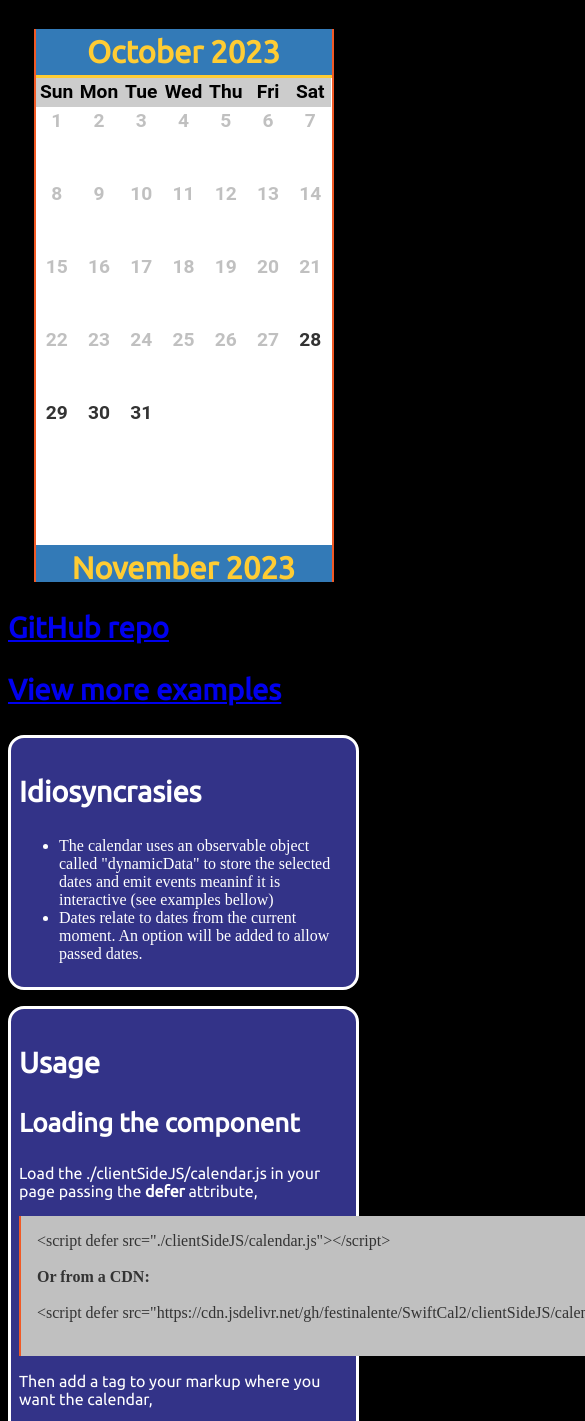
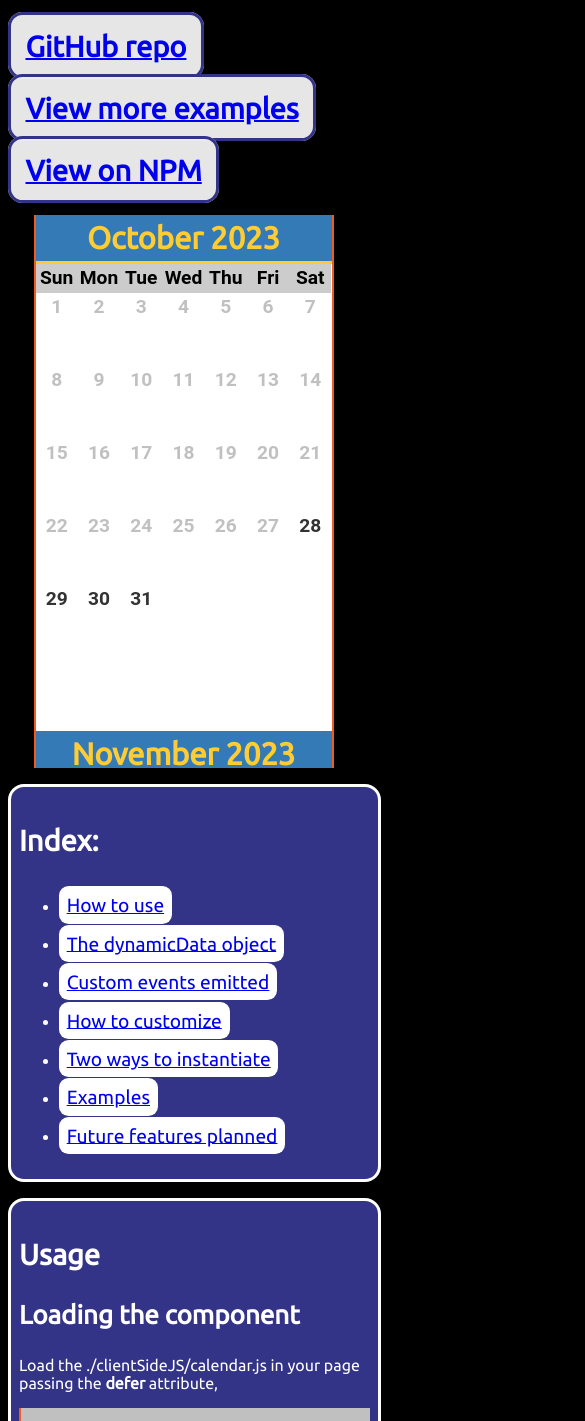
Before and after one commit to festinalente/SwiftCal2, a website: page index.html in a window 390 px wide. Shown: the part 146-1567 px from the top of the page, 585 px wide, since content can reach past the window. Drawn offline with Linux system fonts and the light colour scheme.

Commit message:
Improved index.html, fixed mobile view, added index.

```diff
--- a/index.html
+++ b/index.html
@@ -17,6 +17,15 @@
       width: fit-content;
       padding: 1em;
       display: block;
+      width: auto;
+      overflow-wrap: normal;
+      white-space: break-spaces;
+      word-break: break-word;
+    }
+
+    .code b {
+      overflow-wrap: normal;
+      white-space: pre-wrap;
     }
 
     .attentionDiv, .demo {
@@ -26,9 +35,10 @@
       border-radius: 1em;
       padding: 0.5em;
       margin: 1em auto;
+      width: 100%;
     }
 
-    h1, h2, h3, h4, p {
+    h1, h2, h3, h4, p, a {
       font-family: Ubuntu, Arial, Helvetica, sans-serif;
       margin: 1em auto;
     }
@@ -53,6 +63,22 @@
       font-size: 20;
     }
 
+    a {
+      background-color: #ffffffe6;
+      padding: 0.5em;
+      border-style: solid;
+      border-color: #338;
+      border-radius: 0.5em;
+    }
+
+    li a {
+      background-color: #ffffff;
+      padding: 0.4em;
+      border-style: none;
+      line-height: 2em;
+      font-size: 1.2em;
+    }
+
     body {
       background-color: #000;
       color: #fff;
@@ -63,22 +89,28 @@
 </head>
 <body>
   <h1>SwiftCal - A Calendar and Time Picker Web Component</h1>
-  <div class="eg"></div>
+
   <h2><a href=" https://github.com/festinalente/SwiftCal2/">GitHub repo</a></h2>
   <h2><a href="#examples">View more examples</a></h2>
+  <h2><a href="https://www.npmjs.com/package/swiftcal2">View on NPM</a></h2>
+
+  <div class="eg"></div>
 
   <div class="attentionDiv">
-    <h2>Idiosyncrasies</h2>
+    <h2>Index:</h2>
     <ul>
-      <li>The calendar uses an observable object called "dynamicData" to store the selected dates and emit events meaninf
-        it is interactive (see examples bellow)
-      </li>
-      <li>Dates relate to dates from the current moment. An option will be added to allow passed dates.</li>
+      <li><a href="#todo">How to use</a></li>
+      <li><a href="#data">The dynamicData object</a></li>
+      <li><a href="#events">Custom events emitted</a></li>
+      <li><a href="#customizing">How to customize</a></li>
+      <li><a href="#instantiation">Two ways to instantiate</a></li>
+      <li><a href="#examples">Examples</a></li>
+      <li><a href="#usage">Future features planned</a></li>
     </ul>
   </div>
 
   <div class="attentionDiv">
-    <h2>Usage</h2>
+    <h2 id="usage">Usage</h2>
     <h3>Loading the component</h3>
     <p>Load the ./clientSideJS/calendar.js in your page passing the <b>defer</b> attribute,</p>
     <pre class="code">
@@ -98,7 +130,7 @@
   </div>
 
   <div class="attentionDiv">
-    <h2>The dynamicData object</h2>
+    <h2 id="data">The dynamicData object</h2>
     <p>Data from the calendar is stored in an object called "dynamicData". This object can be accessed directly from the WebComponent
       with the calendar.dynamicData().</p>
     <p>The example below shows the form the data takes:</p>
@@ -109,7 +141,7 @@
   </div>
 
   <div class="attentionDiv">
-    <h3>Custom Events</h3>
+    <h2 id="events">Custom Events</h2>
     <p>You can listen for an event that is fired every time a selection is made, there are two custom events:</p>
     <ol><li>timeSelect - fired when a time is selected</li><li>dateSelect - fired when a date is selected</li></ol>
     <p>You can listen for these as you would with a normal event:</p>
@@ -118,7 +150,7 @@
   </div>
 
   <div class="attentionDiv">
-    <h3>Developing and customising</h3>
+    <h2 id="customizing">Developing and customising</h2>
     <p>To customize the calendar, follow these steps:</p>
       <ol>
         <li>git clone https://github.com/festinalente/SwiftCal2.git</li>
@@ -134,7 +166,7 @@
   </div>
 
   <div class="attentionDiv">
-    <h2>Instantiation and Options</h2>
+    <h2 id="instantiation">Instantiation and Options</h2>
     <h3>Instantiation via HTML</h3>
     <p>The calendar can be used as a web component by simply adding an element to the page</p>
     <div class="code">&lt;swift-cal&gt;&lt;/swift-cal&gt;</div>
@@ -183,6 +215,18 @@
   <h2 id="examples" style="margin-left: auto; margin-right: auto; text-align: center;">Examples:</h2>
   <div class="demos"></div>
 
+  <div class="attentionDiv">
+    <h2 id="todo">TODO</h2>
+    <ul>
+      <li>A method to pick predefined times. (e.g. to schedule an appointment),</li>
+      <li>An option to disallow selecting end times that are before start times,</li>
+      <li>Ability to set the calendar for passed dates,</li>
+      <li>Ability to add notes or information to a day and to specific time blocks,</li>
+      <li>Ability to apply rules to day in every week (e.g. block all Sundays),</li>
+      <li>Write tests.</li>
+    </ul>
+  </div>
+
   <div class="attentionDiv" style="background-color:#fff">
     <a href="mailto:tomas@appyou.pro">Have a feature request, improvement suggestion or a job for me? Mail me.</a>
     <br>
@@ -193,9 +237,11 @@
 
 <script>
   const example = `{
-  <b>datesSelectedArray is mostly used for tracking internally.
-  The outer array is all the dates selected (one or more ranges).
-  The inner array is specific ranges of succesive dates.</b>
+
+<b>datesSelectedArray is mostly used for tracking internally.
+The outer array is all the dates selected (one or more ranges).
+The inner array is specific ranges of succesive dates.</b>
+
   "datesSelectedArray": [
     [
       "2023-11-08"
@@ -203,25 +249,27 @@
   ],
   "datesSelectedArrayObjects": [
     [
+<b>
+  <ul>
+    <li>day -the day of the month</li>
+    <li>'humandate' -a YYYY-MM-DD date for end user use</li>
+    <li>index -used internally, start on day 1 of those displayed</li>
+    <li>UTC - UTC date string for a date</li>
+    <li>Times are stored as objects with a name (start, end)and values for hour and minute</li>
+    <li>UTC Date/time string is added for specific time</li>
+  </ul>
+</b>
       {
-        <b>day -the day of the month</b>
         "day": "8",
-        <b>'humandate' -a YYYY-MM-DD date for end user use</b>
         "humandate": "2023-11-08",
-        <b>index -used internally, start on day 1 of those displayed</b>
         "index": "38",
-        <b>UTC - UTC date string for a date</b>
         "UTC": 1699401600000,
-        <b>Times are stored as objects with a name (start, end)
-        and values for hour and minute</b>
-
         "times": [
           {
             "Start": {
               "hh": "09",
               "mm": "00"
             },
-            <b>UTC Date/time string is added for specific time</b>
             "UTC": 1699434000000
           },
           {
@@ -235,7 +283,8 @@
       }
     ]
   ],
-  <b>disabled -boolean to disable the calendar -not implemented, might be removed.</b>
+
+<b>disabled -boolean to disable the calendar -not implemented, might be removed.</b>
   "disabled": false
 }`;
 
```
